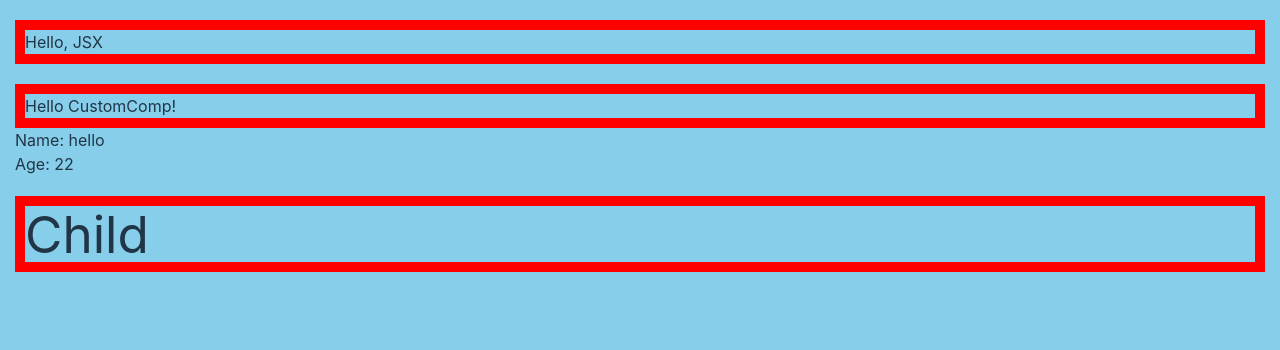
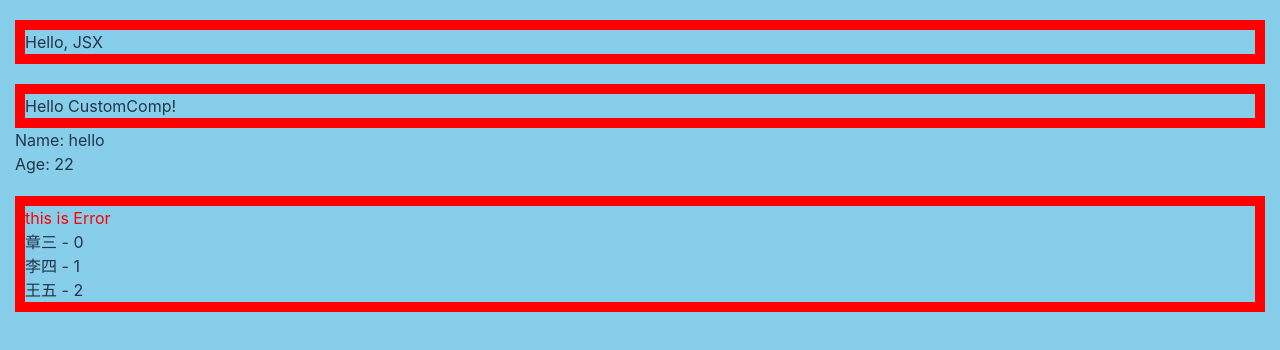
Before and after one commit to jay6697117/my-vite-react, a React (Vite) app: page / in a window 1280 px wide. Shown: the top 350 px of the page. Built offline with nearby package versions, Linux system fonts and the light colour scheme.

Commit message:
HTML 字符串渲染

```diff
--- a/src/App.tsx
+++ b/src/App.tsx
@@ -2,16 +2,32 @@ import { FC } from 'react'
 import './App.css'
 import CustomComp from './components/CustomComp'
 import Child from './components/Child'
+import Error from './components/Error'
+import Loading from './components/Loading'
 import { CustomCompProps } from './types'
 
 const App: FC = () => {
   const customCompProps: CustomCompProps = { name: 'hello', age: 22 }
+  const isError = true
+  const isLoading = false
+/*
+  if (isError) {
+    return <Error />
+  }
+  if (isLoading) {
+    return <Loading />
+  }
+*/
+
   return (
     <div className='app'>
       <div className='bg-slate-300 p-8' style={{ border: '10px solid red' }}>
         Hello, JSX
       </div>
+      {/* <CustomComp {...customCompProps}>{isError ? <Error /> : isLoading ? <Loading /> : <Child />}</CustomComp> */}
       <CustomComp {...customCompProps}>
+        {isError && <Error />}
+        {isLoading && <Loading />}
         <Child />
       </CustomComp>
     </div>
--- a/src/components/Child.tsx
+++ b/src/components/Child.tsx
@@ -1,7 +1,12 @@
 const Child = () => {
+  const users = ['章三', '李四', '王五']
   return (
     <>
-    <h1>Child</h1>
+      {users.map((item, index) => (
+        <div key={item}>
+          {item} - {index}
+        </div>
+      ))}
     </>
   )
 }
--- /dev/null
+++ b/src/components/Error.tsx
@@ -0,0 +1,9 @@
+const Error = () => {
+  const htmlString: string = '<p style="color:red">this is Error</p>'
+
+  return (
+    <div className='text-lg' dangerouslySetInnerHTML={{ __html: htmlString }}></div>
+  )
+}
+
+export default Error
--- /dev/null
+++ b/src/components/Loading.tsx
@@ -0,0 +1,9 @@
+const Loading = () => {
+  return (
+    <>
+      <h1 className='p-4 bg-slate-500'>Loading Component</h1>
+    </>
+  )
+}
+
+export default Loading
--- a/src/styles/index.css
+++ b/src/styles/index.css
@@ -1,4 +1,4 @@
-@import "./atom.css";
+@import './atom.css';
 
 /* :root 这个 CSS 伪类匹配文档树的根元素。对于 HTML 来说，:root 表示 <html> 元素，除了优先级更高之外，与 html 选择器相同 */
 :root {
@@ -26,6 +26,11 @@ a:hover {
   color: #535bf2;
 }
 
+html,
+body {
+  height: 100%;
+}
+
 body {
   margin: 0;
   display: flex;
@@ -38,7 +43,6 @@ h1 {
   font-size: 3.2em;
   line-height: 1.1;
 }
-
 
 button {
   border-radius: 8px;
@@ -71,13 +75,11 @@ button:focus-visible {
   }
 }
 
-
 button:disabled {
   color: #b3b3b3;
   cursor: not-allowed;
 }
 
-
 #root {
   width: 100%;
   height: 100%;
```
